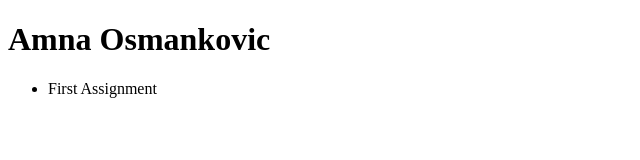
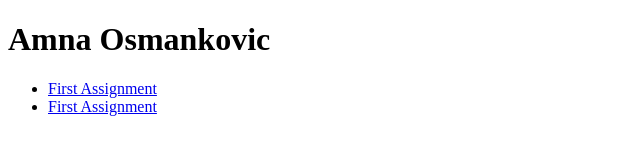
Before and after one commit to aosmankovic/ifsc-1310, a plain HTML site: page index.html in a window 1280 px wide. Shown: the whole page, without its empty margins (0-640 px from the left). Drawn offline with Linux system fonts and the light colour scheme.

Commit message:
Added new project

```diff
--- a/index.html
+++ b/index.html
@@ -13,7 +13,8 @@
 <body>
   <h1>Amna Osmankovic</h1>
   <ul>
-      <li>First Assignment</li>
+      <li><a href="gordo/index.html">First Assignment</a></li>
+       <li><a href="new-file/index.html">First Assignment</a></li>
   </ul>
 </body>
 </html>
```
Also changed, not shown: gordo/index.html (added).
